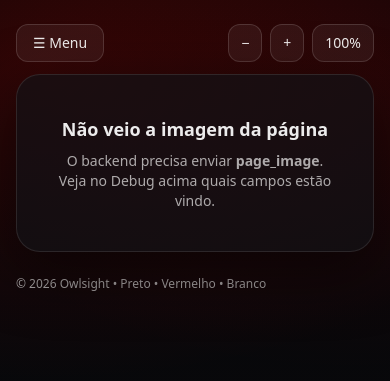
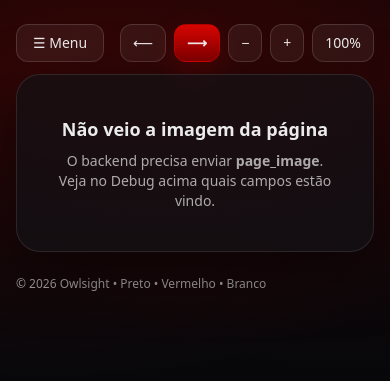
Before and after one commit to fernandomacombo/owlsight, a Django app: page /read/1/1/ in a window 390 px wide. Shown: the top 381 px of the page. Run offline with Django 5.2, Linux system fonts and the light colour scheme; some libraries are stand-ins or nearby versions.

Commit message:
atualizado

```diff
--- a/frontend/templates/frontend/read.html
+++ b/frontend/templates/frontend/read.html
@@ -3,13 +3,17 @@
 
 {% block content %}
 <section class="fade-in">
-  <!-- Top bar (mobile): hamburger + quick actions -->
-  <div class="lg:hidden flex items-center justify-between mb-3">
+  <!-- Top bar (mobile): hamburger + nav + zoom -->
+  <div class="lg:hidden flex items-center justify-between gap-2 mb-3">
     <button id="openDrawerBtn" class="btn px-4 py-2 rounded-xl text-sm">
       ☰ Menu
     </button>
 
+    <!-- ✅ Prev/Next junto do zoom (mobile) -->
     <div class="flex items-center gap-2">
+      <button id="prevBtn" class="btn px-3 py-2 rounded-xl text-sm">⟵</button>
+      <button id="nextBtn" class="btn-red px-3 py-2 rounded-xl text-sm font-semibold">⟶</button>
+
       <button id="zoomOutTop" class="btn px-3 py-2 rounded-xl text-sm">−</button>
       <button id="zoomInTop" class="btn px-3 py-2 rounded-xl text-sm">+</button>
       <button id="resetTop" class="btn px-3 py-2 rounded-xl text-sm">100%</button>
@@ -25,14 +29,13 @@
       </div>
 
       <div class="mt-4 grid gap-2">
-        <!-- ✅ Removido: botões Anterior/Próxima daqui (agora ficam no toolbar da direita) -->
+        <!-- ✅ REMOVIDO: zoom duplicado do left -->
+        <!-- ✅ REMOVIDO: botões Anterior/Próxima do left (agora estão no topo) -->
 
         <p id="msg" class="text-sm" style="color: rgba(225,6,0,.92);"></p>
 
         <div id="blocker" class="hidden rounded-2xl p-3"
              style="background: rgba(225,6,0,.10); border:1px solid rgba(225,6,0,.26);"></div>
-
-        <!-- ✅ Removido: Zoom controls (Desktop) do LEFT (era repetição) -->
 
         <!-- Comentários -->
         <div class="mt-2 rounded-2xl p-3"
@@ -75,7 +78,7 @@
           <button id="closeDrawerBtn" class="btn px-3 py-2 rounded-xl text-sm">✕</button>
         </div>
 
-        <!-- ✅ Menu do leitor (substitui o menu do base nesta página) -->
+        <!-- ✅ Menu do leitor -->
         <div class="mt-4 rounded-2xl p-3"
              style="border:1px solid rgba(255,255,255,.10); background: rgba(255,255,255,.04)">
           <div class="text-sm font-semibold" style="color: rgba(255,255,255,.82)">Navegação</div>
@@ -88,6 +91,7 @@
         </div>
 
         <div class="mt-4 grid gap-2">
+          <!-- mantém aqui no drawer (mobile) -->
           <div class="flex gap-2">
             <button id="prevBtnM" class="btn px-4 py-2 rounded-xl w-1/2">Anterior</button>
             <button id="nextBtnM" class="btn-red px-4 py-2 rounded-xl w-1/2 font-semibold">Próxima</button>
@@ -152,23 +156,17 @@
     <section class="glass soft-shadow rounded-3xl p-0 lg:p-4" id="rightPanel">
       <!-- Toolbar (Desktop inside right) -->
       <div class="hidden lg:flex items-center justify-between px-4 p-4">
-        <!-- ✅ Aqui ficam: Anotar + Anterior/Próxima + Sair -->
         <div class="flex items-center gap-2">
+          <!-- ✅ Prev/Next junto do zoom (desktop) -->
+          <button id="prevBtnDesktop" class="btn px-4 py-2 rounded-xl text-sm">Anterior</button>
+          <button id="nextBtnDesktop" class="btn-red px-4 py-2 rounded-xl text-sm font-semibold">Próxima</button>
+
           <button id="annotateToggleBtn" class="btn px-4 py-2 rounded-xl text-sm">
             Anotar: OFF
           </button>
-
-          <button id="prevBtn" class="btn px-4 py-2 rounded-xl text-sm">Anterior</button>
-          <button id="nextBtn" class="btn-red px-4 py-2 rounded-xl text-sm font-semibold">Próxima</button>
-
-          <button id="panToggleBtn" class="btn-red px-4 py-2 rounded-xl text-sm font-semibold">
-            Mão: OFF
-          </button>
-
           <a href="/logout/" class="btn-red px-4 py-2 rounded-xl text-sm font-semibold">Sair</a>
         </div>
 
-        <!-- Zoom (Desktop) -->
         <div class="flex items-center gap-2">
           <button id="zoomOutBtnR" class="btn px-3 py-2 rounded-xl text-sm">−</button>
           <button id="zoomInBtnR" class="btn px-3 py-2 rounded-xl text-sm">+</button>
@@ -213,12 +211,6 @@
 </section>
 
 <style>
-  /* ✅ Desativa scroll NORMAL do site (a página não rola) */
-  html, body{
-    height: 100%;
-    overflow: hidden;
-  }
-
   /* ✅ Esconde o menu do base SOMENTE nesta página para não conflitar com o drawer do leitor */
   body > header,
   body > nav,
@@ -227,19 +219,21 @@
     display: none !important;
   }
 
+  /* ✅ Desativa scroll normal do site */
+  html, body{
+    height: 100%;
+    overflow: hidden !important;
+  }
+
   /* Anti seleção/cópia (dificulta) */
   #contentShell, #contentShell *{ -webkit-user-select:none; user-select:none; }
   img{ -webkit-user-drag:none; user-drag:none; }
 
-  /* ✅ Scroll fica só no RIGHT (contentShell) */
+  /* ✅ Scroll só dentro do RIGHT (contentShell) */
   #contentShell{
-    overflow: auto;
     overscroll-behavior: contain;
     -webkit-overflow-scrolling: touch;
-
-    /* Permite scroll com 1 dedo dentro do leitor.
-       Pinch/pan será controlado por JS quando necessário. */
-    touch-action: pan-y;
+    touch-action: pan-y; /* padrão: deixa scroll vertical */
   }
 
   /* Viewer: imagem controlada por transform (zoom/pan) */
@@ -253,7 +247,7 @@
     display:block;
     width:100%;
     height:auto;
-    pointer-events: none; /* evita “arrastar imagem” no browser */
+    pointer-events: none;
   }
 
   /* Caixa de erro quando imagem falha */
@@ -439,6 +433,18 @@ function applyTransform(){
   contentBox.style.transform = `translate(${tx}px, ${ty}px) scale(${zoom})`;
 }
 
+/* ✅ Controla quando o scroll normal pode acontecer no RIGHT */
+function setRightScrollMode(mode){
+  // mode: "scroll" | "lock"
+  if(!contentShell) return;
+  if(mode === "lock"){
+    contentShell.style.touchAction = "none";     // trava scroll do browser
+  }else{
+    contentShell.style.touchAction = "pan-y";    // permite scroll vertical normal
+  }
+}
+setRightScrollMode("scroll");
+
 function zoomBy(factor){
   const prev = zoom;
   let next = zoom * factor;
@@ -465,22 +471,22 @@ function resetZoom(){
 function setPan(enabled){
   panEnabled = enabled;
   const txt = enabled ? "Mão: ON" : "Mão: OFF";
-  const btns = [
-    document.getElementById("panToggleBtn"),
-    document.getElementById("panToggleBtnM")
-  ].filter(Boolean);
+  const btns = [document.getElementById("panToggleBtnM")].filter(Boolean);
   btns.forEach(b => b.textContent = txt);
+
+  // ✅ se ativar Mão, trava scroll do browser (porque agora arrasta a página)
+  setRightScrollMode((panEnabled || annotateEnabled) ? "lock" : "scroll");
 }
 setPan(false);
 
 function setAnnotate(enabled){
   annotateEnabled = enabled;
   const txt = enabled ? "Anotar: ON" : "Anotar: OFF";
-  const btns = [
-    document.getElementById("annotateToggleBtn"),
-    document.getElementById("annotateToggleBtnM")
-  ].filter(Boolean);
+  const btns = [document.getElementById("annotateToggleBtn"), document.getElementById("annotateToggleBtnM")].filter(Boolean);
   btns.forEach(b => b.textContent = txt);
+
+  // ✅ se ativar Anotar, trava scroll (para o clique/pin ficar preciso)
+  setRightScrollMode((panEnabled || annotateEnabled) ? "lock" : "scroll");
 }
 setAnnotate(false);
 
@@ -488,10 +494,8 @@ function bindClick(id, fn){
   const el = document.getElementById(id);
   if(el) el.addEventListener("click", fn);
 }
-bindClick("zoomInBtnM", ()=>zoomBy(1.15));
-bindClick("zoomOutBtnM", ()=>zoomBy(1/1.15));
-bindClick("resetBtnM", resetZoom);
 
+/* Zoom (desktop right + mobile top + mobile drawer) */
 bindClick("zoomInBtnR", ()=>zoomBy(1.15));
 bindClick("zoomOutBtnR", ()=>zoomBy(1/1.15));
 bindClick("resetBtnR", resetZoom);
@@ -500,19 +504,18 @@ bindClick("zoomInTop", ()=>zoomBy(1.15));
 bindClick("zoomOutTop", ()=>zoomBy(1/1.15));
 bindClick("resetTop", resetZoom);
 
-bindClick("panToggleBtn", ()=>setPan(!panEnabled));
-bindClick("panToggleBtnM", ()=>setPan(!panEnabled));
+bindClick("zoomInBtnM", ()=>zoomBy(1.15));
+bindClick("zoomOutBtnM", ()=>zoomBy(1/1.15));
+bindClick("resetBtnM", resetZoom);
 
 bindClick("annotateToggleBtn", ()=>setAnnotate(!annotateEnabled));
 bindClick("annotateToggleBtnM", ()=>setAnnotate(!annotateEnabled));
+bindClick("panToggleBtnM", ()=>setPan(!panEnabled));
 
 /* =========================
-   ✅ Pan + Pinch Zoom sem “puxar a página”
-   - Quando Mão=OFF e Anotar=OFF: deixa scroll normal dentro do contentShell
-   - Quando Mão=ON: pan com 1 dedo/mouse
-   - Com 2 dedos: pinch zoom sempre
+   ✅ Pointer: Pan + Pinch Zoom (sem puxar página)
    ========================= */
-const pointers = new Map(); // pointerId -> {x,y}
+const pointers = new Map();
 let lastPinchDist = null;
 let lastPinchCenter = null;
 
@@ -532,32 +535,27 @@ function _center(a,b){
 }
 
 function onPointerDown(e){
-  // Sempre registrar ponteiro (permite detectar 2 dedos)
+  // só bloqueia comportamento padrão quando vamos usar gesto nosso
   pointers.set(e.pointerId, { x: e.clientX, y: e.clientY });
+  contentShell.setPointerCapture?.(e.pointerId);
 
-  // 2 dedos: inicia pinch (bloqueia gesto do browser)
+  // 2 dedos: pinch -> trava scroll
   if(pointers.size === 2){
     e.preventDefault();
-    contentShell.setPointerCapture?.(e.pointerId);
+    setRightScrollMode("lock");
+    isDragging = false;
     const pts = Array.from(pointers.values());
     lastPinchDist = _dist(pts[0], pts[1]);
     lastPinchCenter = _center(pts[0], pts[1]);
-    isDragging = false;
-    return;
-  }
-
-  // 1 dedo: se Anotar ON -> bloquear scroll e esperar click
-  if(pointers.size === 1 && annotateEnabled){
-    e.preventDefault();
-    contentShell.setPointerCapture?.(e.pointerId);
-    isDragging = false;
     return;
   }
 
   // 1 dedo: pan só se Mão ON e Anotar OFF
-  if(pointers.size === 1 && panEnabled && !annotateEnabled){
+  if(pointers.size === 1){
+    if(annotateEnabled) return;
+    if(!panEnabled) return;
     e.preventDefault();
-    contentShell.setPointerCapture?.(e.pointerId);
+    setRightScrollMode("lock");
 
     isDragging = true;
     dragStartX = e.clientX;
@@ -565,12 +563,10 @@ function onPointerDown(e){
     dragStartTX = tx;
     dragStartTY = ty;
   }
-  // Caso contrário: deixa o scroll normal acontecer dentro do #contentShell
 }
 
 function onPointerMove(e){
   if(!pointers.has(e.pointerId)) return;
-
   pointers.set(e.pointerId, { x: e.clientX, y: e.clientY });
 
   // pinch zoom (2 dedos)
@@ -587,7 +583,6 @@ function onPointerMove(e){
       let next = zoom * ratio;
       next = Math.max(minZoom, Math.min(maxZoom, next));
 
-      // zoom no centro do pinch
       const rect = contentShell.getBoundingClientRect();
       const px = c.x - rect.left;
       const py = c.y - rect.top;
@@ -595,7 +590,6 @@ function onPointerMove(e){
       tx = px - (px - tx) * (next / prev);
       ty = py - (py - ty) * (next / prev);
 
-      // pan natural acompanhando o centro do pinch
       tx += (c.x - lastPinchCenter.x);
       ty += (c.y - lastPinchCenter.y);
 
@@ -608,7 +602,7 @@ function onPointerMove(e){
     return;
   }
 
-  // pan (1 dedo) quando Mão ON
+  // pan (1 dedo)
   if(pointers.size === 1 && isDragging){
     e.preventDefault();
     const dx = e.clientX - dragStartX;
@@ -617,7 +611,6 @@ function onPointerMove(e){
     ty = dragStartTY + dy;
     applyTransform();
   }
-  // senão: deixa scroll normal
 }
 
 function onPointerUp(e){
@@ -629,13 +622,15 @@ function onPointerUp(e){
   }
   if(pointers.size === 0){
     isDragging = false;
+    // ✅ volta a permitir scroll se não estiver em Mão/Anotar
+    setRightScrollMode((panEnabled || annotateEnabled) ? "lock" : "scroll");
   }
 }
 
 contentShell.addEventListener("pointerdown", onPointerDown, { passive:false });
 contentShell.addEventListener("pointermove", onPointerMove, { passive:false });
-contentShell.addEventListener("pointerup", onPointerUp, { passive:true });
-contentShell.addEventListener("pointercancel", onPointerUp, { passive:true });
+contentShell.addEventListener("pointerup", onPointerUp, { passive:false });
+contentShell.addEventListener("pointercancel", onPointerUp, { passive:false });
 
 /* =========================
    Comments + Annotations (localStorage)
@@ -930,10 +925,16 @@ function goNext(){
   else alert("Você chegou ao final do livro.");
 }
 
+/* ✅ Botões (mobile top + desktop toolbar + drawer) */
 const prevBtn = document.getElementById("prevBtn");
 const nextBtn = document.getElementById("nextBtn");
 if(prevBtn) prevBtn.onclick = goPrev;
 if(nextBtn) nextBtn.onclick = goNext;
+
+const prevBtnDesktop = document.getElementById("prevBtnDesktop");
+const nextBtnDesktop = document.getElementById("nextBtnDesktop");
+if(prevBtnDesktop) prevBtnDesktop.onclick = goPrev;
+if(nextBtnDesktop) nextBtnDesktop.onclick = goNext;
 
 const prevBtnM = document.getElementById("prevBtnM");
 const nextBtnM = document.getElementById("nextBtnM");
```
